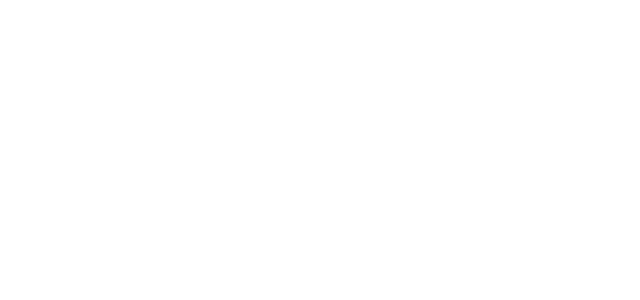
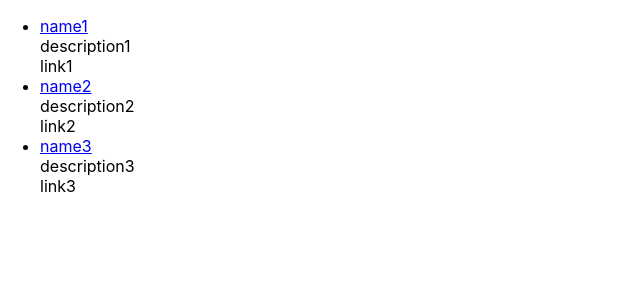
Before and after one commit to ilyakuchin/podcast-surfer, a React (Create React App) app: page / in a window 1280 px wide. Shown: the top 300 px of the page, without its empty margins (0-640 px from the left). Built offline with nearby package versions, Linux system fonts and the light colour scheme.

Commit message:
Add list of podcasts

```diff
--- a/src/api/FindEpisodes.js
+++ b/src/api/FindEpisodes.js
@@ -1,7 +1,7 @@
 export default function() {
   return [
-    { name: "name1", description: "description1", image: "link1" },
-    { name: "name2", description: "description2", image: "link2" },
-    { name: "name3", description: "description3", image: "link3" }
+    { id: 1, name: "name1", description: "description1", image: "link1" },
+    { id: 2, name: "name2", description: "description2", image: "link2" },
+    { id: 3, name: "name3", description: "description3", image: "link3" }
   ];
 }
--- a/src/components/SearchPodcast/SearchPodcast.js
+++ b/src/components/SearchPodcast/SearchPodcast.js
@@ -1,7 +1,25 @@
 import React, { Component } from "react";
+import findEpisodes from "../../api/FindEpisodes";
+import { Link } from "react-router-dom";
 
 export default class SearchPodcast extends Component {
   render() {
-    return <div></div>;
+    return this.state ? (
+      <div>
+        <ul>
+          {this.state.podcasts.map(item => (
+            <li key={item.id}>
+              <Link to="/podcast">{item.name}</Link>
+              <div>{item.description}</div>
+              <div>{item.image}</div>
+            </li>
+          ))}
+        </ul>
+      </div>
+    ) : null;
+  }
+
+  componentDidMount() {
+    this.setState({ podcasts: findEpisodes() });
   }
 }
```
Also changed, not shown: 1 other file (tests, documents, lock files or other folders).
